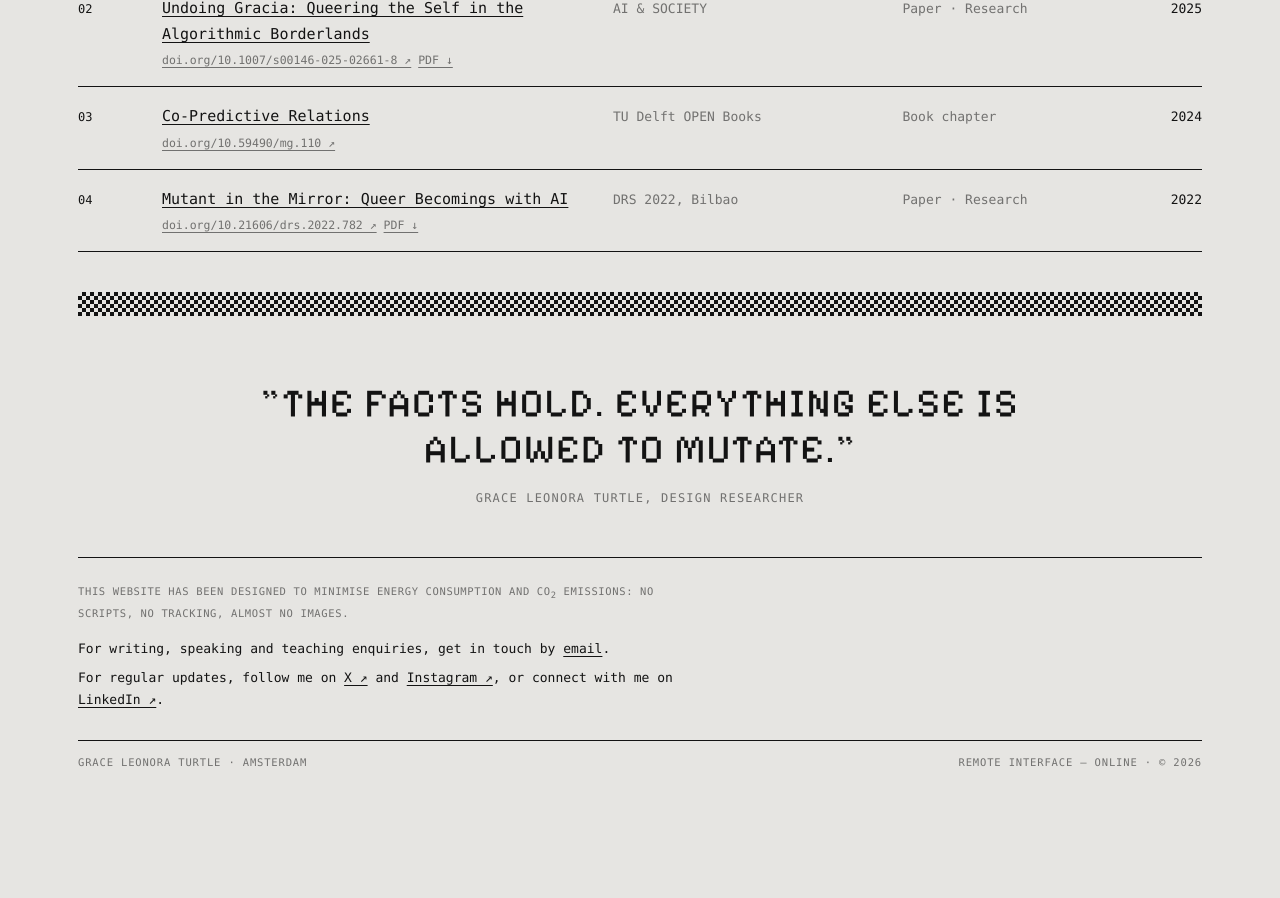
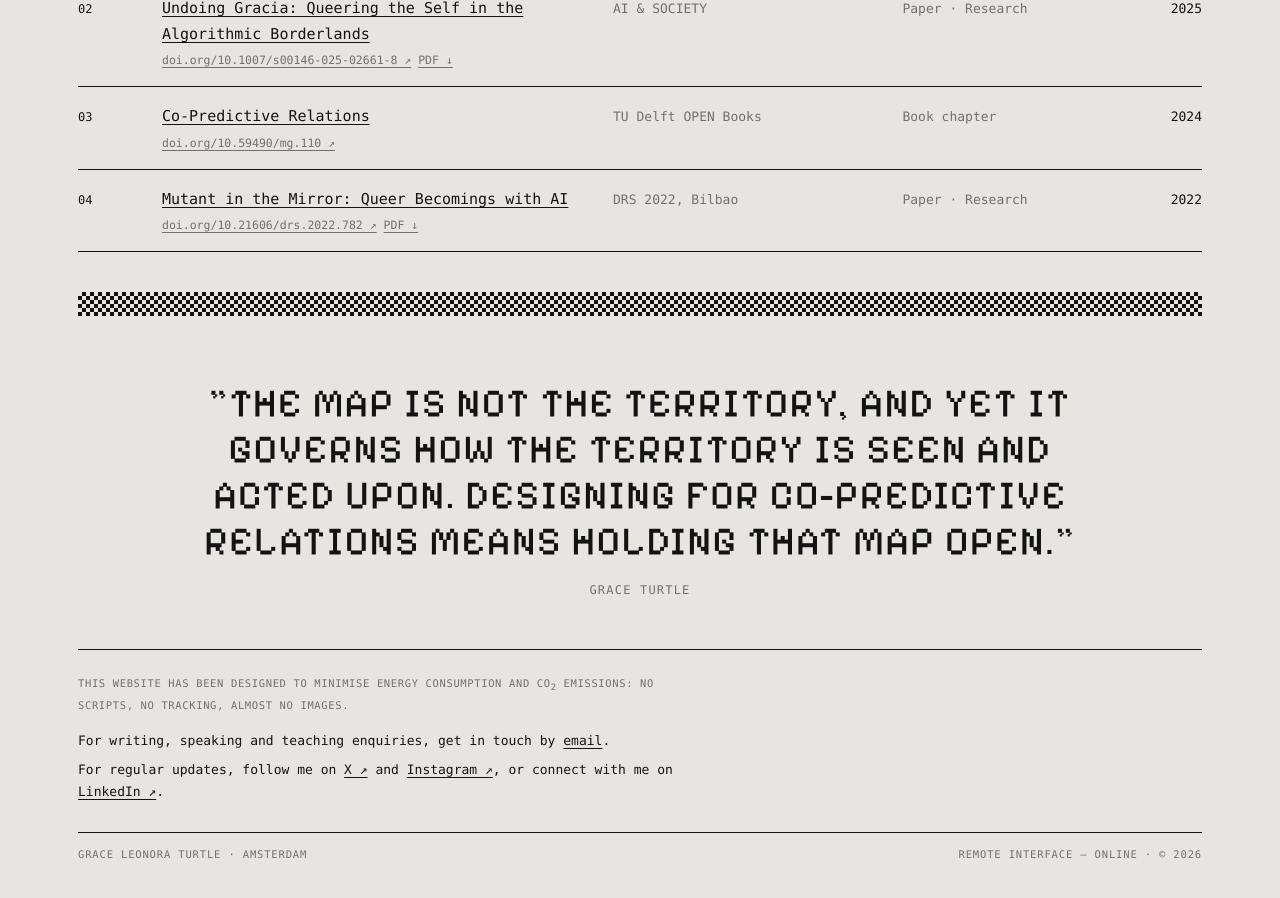
Before and after one commit to graceleonora/graceleonora.github.io, a Jekyll site: the page built from dissertation.md, in a window 1280 px wide and 900 px high, scrolled down 2535 px. Built offline with Jekyll 4.4.1, drawn with Linux system fonts in a browser that asks for light colours; some web fonts are replaced; before the commit the page ends 3343 px from its top, so only the background shows below that.

Commit message:
Dissertation: new pull-quote — the map is not the territory
Co-Authored-By: Claude Fable 5 <noreply@anthropic.com>

```diff
--- a/dissertation.md
+++ b/dissertation.md
@@ -84,6 +84,6 @@ marker: "3.1 DISSERTATION · 16"
 <div class="seam"></div>
 
 <section class="pixel-quote">
-<span class="q">"The facts hold. Everything else is allowed to mutate."</span>
-<span class="by">Grace Leonora Turtle, Design Researcher</span>
+<span class="q">"The map is not the territory, and yet it governs how the territory is seen and acted upon. Designing for co-predictive relations means holding that map open."</span>
+<span class="by">Grace Turtle</span>
 </section>
```
